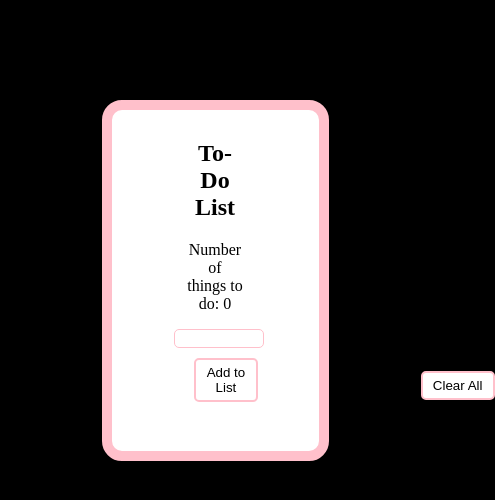
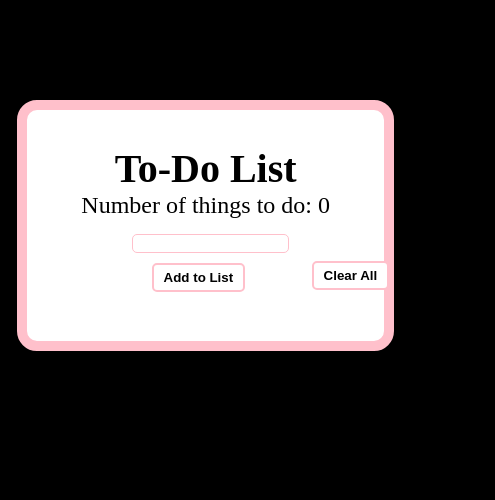
Before and after one commit to HubbbertTaye/To-Do-List, a plain HTML site: page index.html in a window 390 px wide. Shown: the whole page, 495 px wide, since content can reach past the window. Drawn offline with nearby package versions, Linux system fonts and the light colour scheme.

Commit message:
second commit, big update

```diff
--- a/css/style.css
+++ b/css/style.css
@@ -6,7 +6,6 @@
   line-height: 0;
   height: 0;
 }
-
 body{
   background: black;
 }
@@ -18,12 +17,21 @@ body{
   border-radius: 20px;
   border: 10px solid pink;
 }
+h1, p, li{
+  font-size: 10px;
+}
 header{
-  width: 30%;
-  margin-left: 35%;
 }
 h1, p{
   text-align: center;
+}
+h1{
+  font-size: 4em;
+  margin: 25px 0 0 0;
+}
+p{
+  font-size: 2em;
+  margin: 0px 0px 15px 0;
 }
 header + section{
   width: 45%;
@@ -69,3 +77,22 @@ ul li{
   font-size: 1.5em;
 
 }
+
+@media only screen and (max-width: 768px){
+  .bigCenter{
+    width: 90%;
+    margin: 100px 0 0 2.5%;
+  }
+  #eraseAll{
+    left: 180px;
+  }
+  #eraseAll, #addTo{
+    font-weight: bold;
+  }
+  h1{
+    font-size: 2.5em;
+  }
+  p{
+    font-size: 1.5em;
+  }
+}
--- a/index.html
+++ b/index.html
@@ -1,6 +1,7 @@
 <!DOCTYPE html>
 <html lang="en" dir="ltr">
   <head>
+    <meta name="viewport" content="width=device-width, initial-scale=1">
     <link rel="stylesheet" href="css/style.css">
     <meta charset="utf-8">
     <title></title>
--- a/js/main.js
+++ b/js/main.js
@@ -1,13 +1,22 @@
 $(document).ready(function(){
+
+
+    //function to add and remove
     $("#addTo").on("click", function(e){
       e.preventDefault();
+
+      // conditional statement to remove empty strings displaying in dom
+      if ($("input").val().length > 0){
         //grab value from input
         var toDo = $("input").val()
+
         //append list items into the ul
         $("ul").append("<li>"+toDo+"</li>");
         $("input").val("");
         var total = $("ul").children().length;
         $("#total").html(`Number of things to do: ${total}`);
+      } //closes run func if input val > 0
+
       //items can be removed
       $("li").on("click", function(){
           $(this).remove()
@@ -16,8 +25,8 @@ $(document).ready(function(){
           counter = 0;
         }
         $("#total").html(`Number of things to do: ${total}`);
-    })//closes remove li event function
-  }); //closes add list item button
+      });//closes remove li event function
+  }); //closes add list item btn func
 
     //another button to remove all items
     $("#eraseAll").on("click", function(){
@@ -26,5 +35,3 @@ $(document).ready(function(){
       $("#total").html(`Number of things to do: ${total}`);
     }); //closes erase all button
 }); //closes ready document
-
-//page to not refresh when clicking on button
```
Also changed, not shown: img/tdlscreen.png (added), 1 other file. Lines whose indentation alone changed are shown as unchanged.
